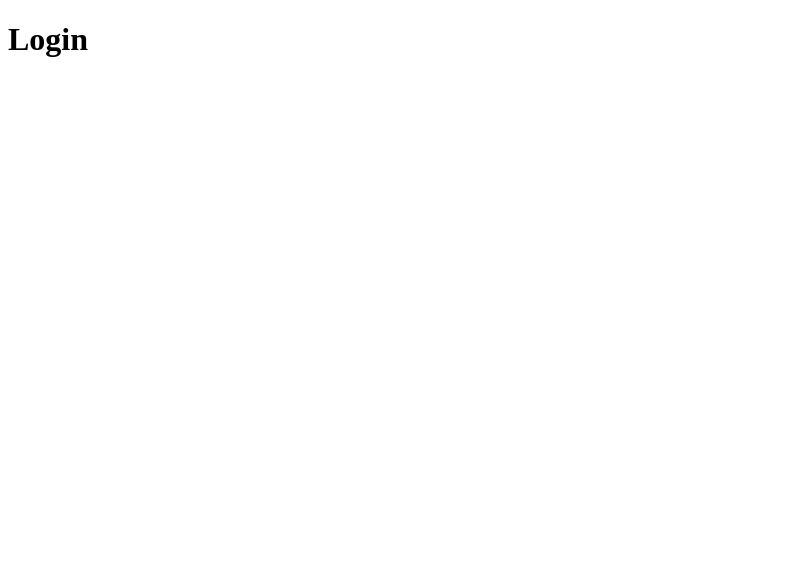
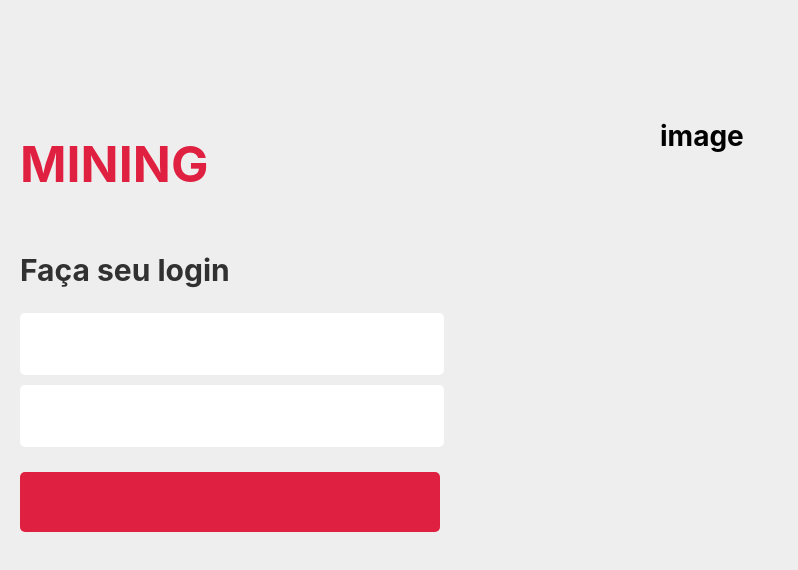
Before and after one commit to wesleyleandro7g/mining-client-dashboard, a React (Create React App) app: page / in a window 1280 px wide. Shown: the top 570 px of the page, without its empty margins (0-798 px from the left). Built offline with nearby package versions, Linux system fonts and the light colour scheme.

Commit message:
Styling login screen

```diff
--- a/src/App.js
+++ b/src/App.js
@@ -2,6 +2,8 @@ import React from "react";
 import { BrowserRouter } from "react-router-dom";
 
 import Routes from "./Routes";
+
+import "./styles/GlobalStyles.css";
 
 function App() {
   return (
--- a/src/pages/login/index.js
+++ b/src/pages/login/index.js
@@ -1,12 +1,31 @@
 import React from "react";
 
-import { Container } from "./styles";
+import {
+  Container,
+  Content,
+  Title,
+  SubTitle,
+  Form,
+  TextInput,
+  Button,
+} from "./styles";
 
 function login() {
   return (
-    <div>
-      <h1>Login</h1>
-    </div>
+    <Container>
+      <Content>
+        <Title>MINING</Title>
+        <SubTitle>Faça seu login</SubTitle>
+        <Form>
+          <TextInput />
+          <TextInput />
+          <Button />
+        </Form>
+      </Content>
+      <Content>
+        <h1>image</h1>
+      </Content>
+    </Container>
   );
 }
 
--- a/src/pages/login/styles.js
+++ b/src/pages/login/styles.js
@@ -1,3 +1,56 @@
 import styled from "styled-components";
 
-export const Container = styled.div``;
+export const Container = styled.div`
+  display: flex;
+  justify-content: center;
+  align-items: center;
+  height: 100vh;
+`;
+
+export const Content = styled.div`
+  display: flex;
+  flex-direction: column;
+  align-items: stretch;
+  margin: 20px;
+  width: 100%;
+  max-width: 600px;
+  height: 100%;
+  max-height: 600px;
+`;
+
+export const Title = styled.h1`
+  font-size: 50px;
+  color: #e02041;
+`;
+
+export const SubTitle = styled.h2`
+  font-size: 30px;
+  color: #313131;
+`;
+
+export const Form = styled.form`
+  display: flex;
+  flex-direction: column;
+`;
+
+export const TextInput = styled.input`
+  width: 70%;
+  height: 60px;
+  margin-bottom: 10px;
+  border-radius: 5px;
+  border: 0;
+
+  :focus {
+    outline: 0;
+  }
+`;
+
+export const Button = styled.button`
+  width: 70%;
+  height: 60px;
+  margin-top: 15px;
+
+  border-radius: 5px;
+  border: 0;
+  background-color: #e02041;
+`;
--- /dev/null
+++ b/src/styles/GlobalStyles.css
@@ -0,0 +1,16 @@
+body {
+  margin: 0;
+  padding: 0;
+  color: black;
+  background-color: #eee;
+  font-family: -apple-system, BlinkMacSystemFont, "Segoe UI", "Roboto", "Oxygen",
+    "Ubuntu", "Cantarell", "Fira Sans", "Droid Sans", "Helvetica Neue",
+    sans-serif;
+  -webkit-font-smoothing: antialiased;
+  -moz-osx-font-smoothing: grayscale;
+  overflow: hidden;
+}
+
+:root {
+  font-size: 14px;
+}
```
